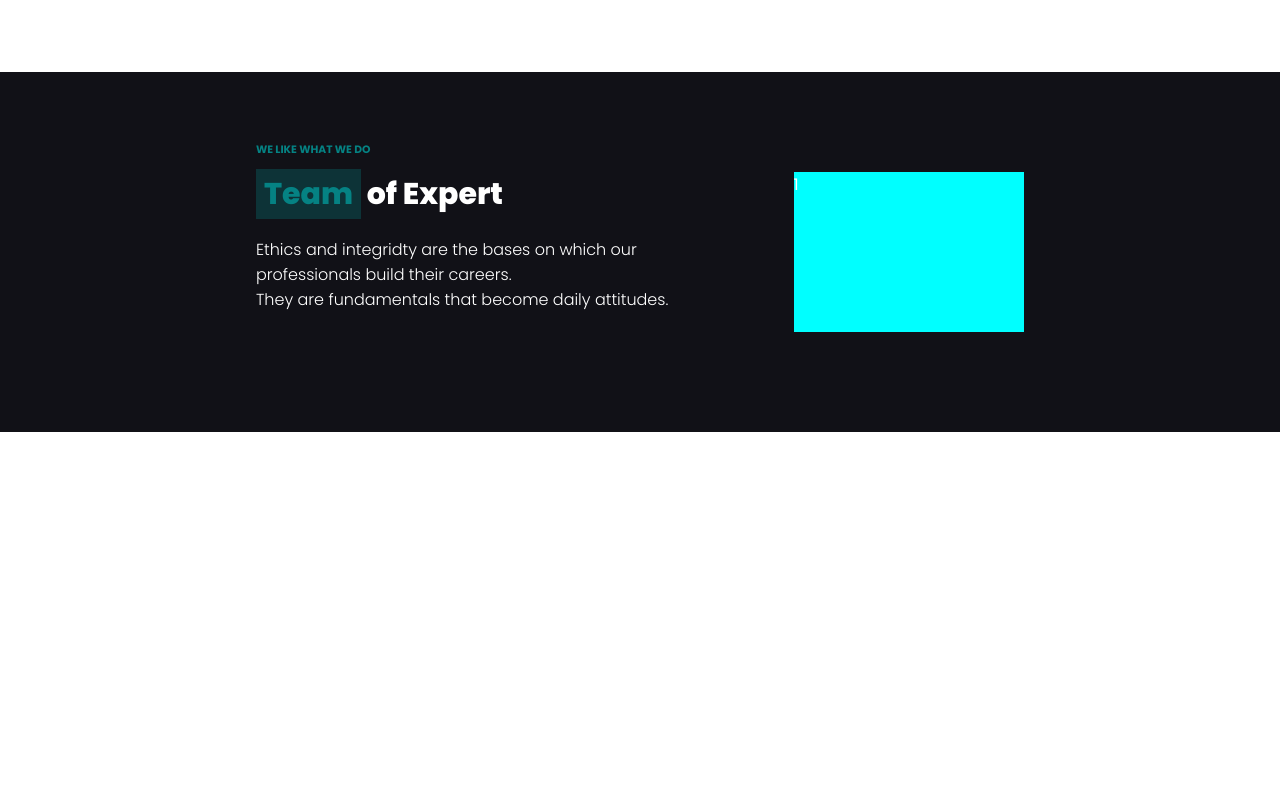
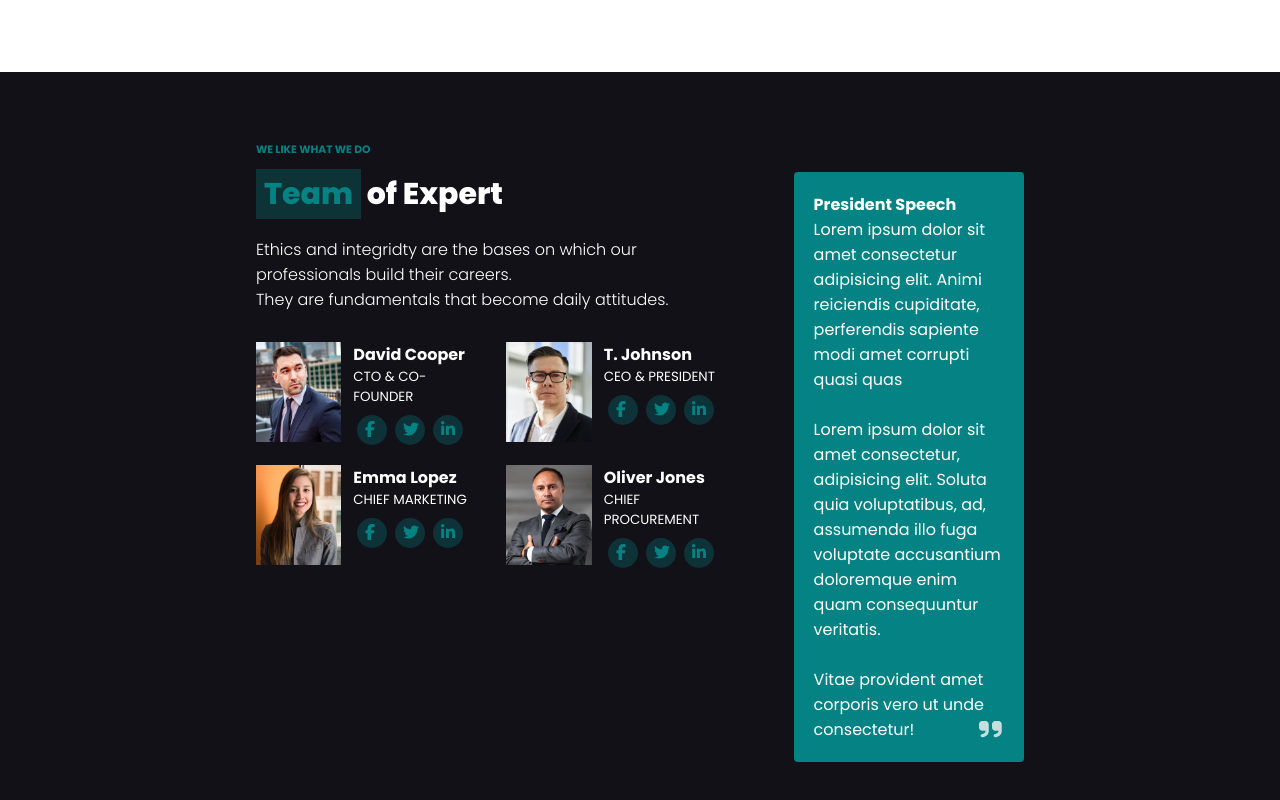
Before and after one commit to PaoloNapoli97/proj-html-vuejs, a Vue app: page / in a window 1280 px wide. Shown: the part 2858-3658 px from the top of the page. Before the commit the page ends 3290 px from the top, so only its background shows below. Built offline with nearby package versions, Linux system fonts and the light colour scheme.

Commit message:
Add: OurTeam

```diff
--- a/src/components/OurTeam.vue
+++ b/src/components/OurTeam.vue
@@ -11,19 +11,40 @@
             They are fundamentals that become daily attitudes.
           </p>
         </div>
+        <div class="card-container">
+          <TeamCard class="cards" v-for="person in team" :data_team="person" />
+        </div>
       </div>
-      <div class="col-small">1</div>
+      <div class="col-small">
+        <h4>President Speech</h4>
+        <p>
+          Lorem ipsum dolor sit amet consectetur adipisicing elit. Animi
+          reiciendis cupiditate, perferendis sapiente modi amet corrupti quasi
+          quas <br />
+          <br />Lorem ipsum dolor sit amet consectetur, adipisicing elit. Soluta
+          quia voluptatibus, ad, assumenda illo fuga voluptate accusantium
+          doloremque enim quam consequuntur veritatis. <br />
+          <br />
+          Vitae provident amet corporis vero ut unde consectetur!
+        </p>
+        <font-awesome-icon class="icon" icon="fa-solid fa-quote-right" />
+      </div>
     </div>
   </main>
 </template>
 
 <script>
+import TeamCard from "./TeamCard.vue";
+
 export default {
+  components: {
+    TeamCard,
+  },
   data() {
     return {
       team: [
         {
-          image: "/team-4.png",
+          image: "team-4.jpg",
           name: "David Cooper",
           role: "CTO & CO-FOUNDER",
           socials: [
@@ -42,7 +63,7 @@ export default {
           ],
         },
         {
-          image: "/team-1.png",
+          image: "team-1.jpg",
           name: "T. Johnson",
           role: "CEO & PRESIDENT",
           socials: [
@@ -61,7 +82,7 @@ export default {
           ],
         },
         {
-          image: "/team-2.png",
+          image: "team-2.jpg",
           name: "Emma Lopez",
           role: "CHIEF MARKETING",
           socials: [
@@ -80,7 +101,7 @@ export default {
           ],
         },
         {
-          image: "/team-3.png",
+          image: "team-3.jpg",
           name: "Oliver Jones",
           role: "CHIEF PROCUREMENT",
           socials: [
@@ -119,10 +140,33 @@ main {
       h2 {
         color: var(--quaternary-color);
       }
+
+      .card-container {
+        display: flex;
+        flex-wrap: wrap;
+        justify-content: space-between;
+
+        .cards {
+          width: calc(100% / 2 - 20px);
+          margin: 10px 0;
+        }
+      }
     }
+
     .col-small {
+      padding: 20px;
       width: 30%;
-      background-color: aqua;
+      background-color: var(--primary-color);
+      border-radius: 4px;
+      position: relative;
+
+      .icon {
+        color: var(--line-color);
+        font-size: 26px;
+        position: absolute;
+        right: 22px;
+        bottom: 20px;
+      }
     }
   }
 }
--- /dev/null
+++ b/src/components/TeamCard.vue
@@ -0,0 +1,63 @@
+<template>
+  <div class="card">
+    <img :src="`src/assets/img/${data_team.image}`" :alt="data_team.name" />
+    <div class="info">
+      <h4>{{ data_team.name }}</h4>
+      <small> {{ data_team.role }}</small>
+      <div class="socials">
+        <ul>
+          <li class="social" v-for="social in data_team.socials">
+            <a :href="social.link"><font-awesome-icon :icon="social.icon" /></a>
+          </li>
+        </ul>
+      </div>
+    </div>
+  </div>
+</template>
+
+<script>
+export default {
+  props: {
+    data_team: Object,
+  },
+};
+</script>
+
+<style lang="scss" scoped>
+.card {
+  display: flex;
+
+  .info {
+    display: flex;
+    flex-direction: column;
+    padding-left: 12px;
+
+    ul {
+      padding-top: 8px;
+      display: flex;
+      list-style: none;
+
+      li {
+        margin: 0 4px;
+        width: 30px;
+        height: 30px;
+        position: relative;
+        background-color: var(--primary-color-light);
+        border-radius: 50%;
+      }
+      a {
+        position: absolute;
+        top: 2px;
+        left: 8px;
+        text-decoration: none;
+        color: var(--primary-color);
+      }
+    }
+  }
+
+  img {
+    width: 100px;
+    height: 100px;
+  }
+}
+</style>
--- a/src/main.js
+++ b/src/main.js
@@ -25,6 +25,7 @@ import { faChartLine } from "@fortawesome/free-solid-svg-icons";
 import { faScaleBalanced } from "@fortawesome/free-solid-svg-icons";
 import { faInbox } from "@fortawesome/free-solid-svg-icons";
 import { faArrowRight } from "@fortawesome/free-solid-svg-icons";
+import { faQuoteRight } from "@fortawesome/free-solid-svg-icons";
 
 /* add icons to the library */
 library.add(
@@ -44,7 +45,8 @@ library.add(
   faChartLine,
   faScaleBalanced,
   faInbox,
-  faArrowRight
+  faArrowRight,
+  faQuoteRight
 );
 
 createApp(App).component("font-awesome-icon", FontAwesomeIcon).mount("#app");
```
